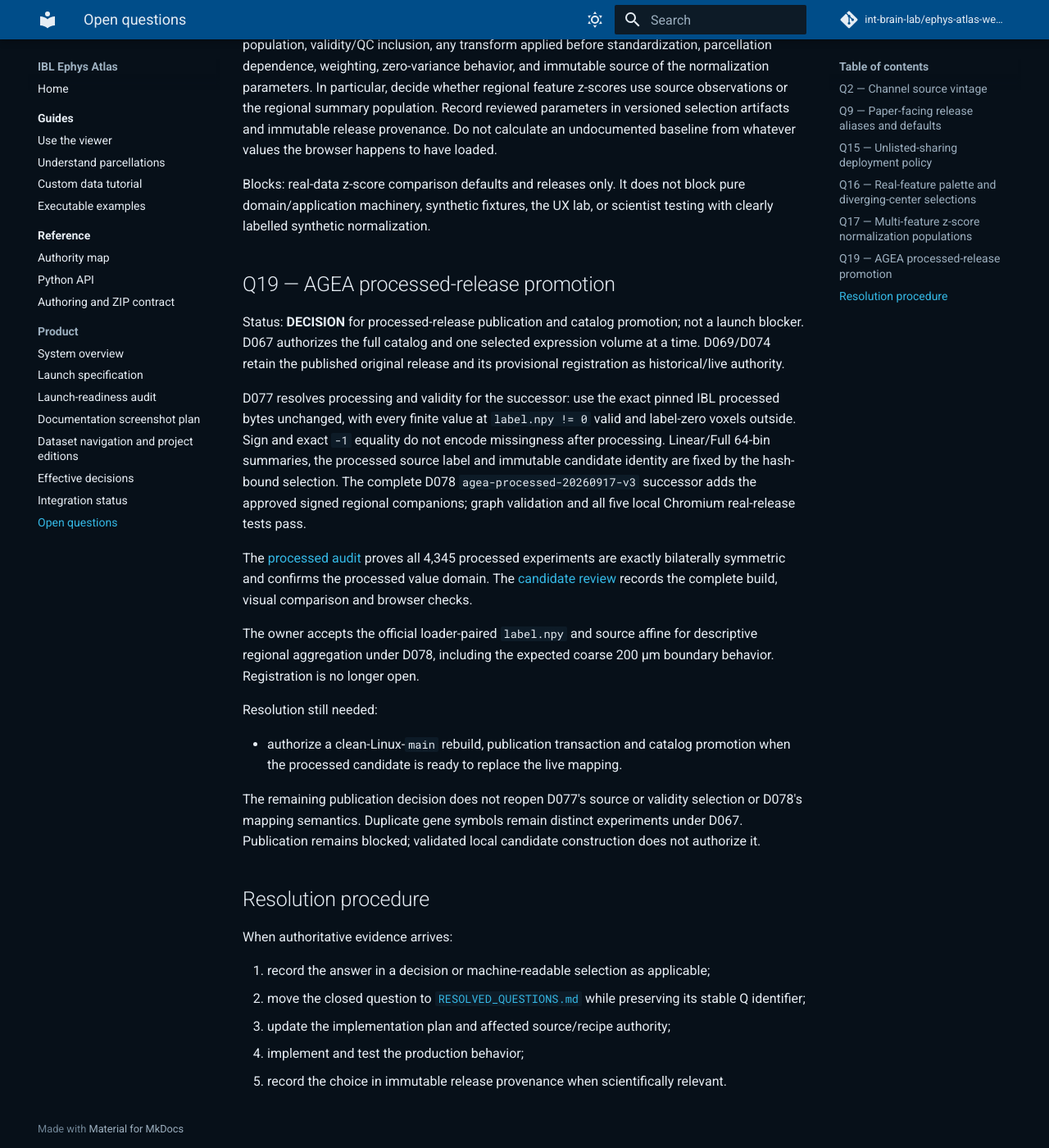
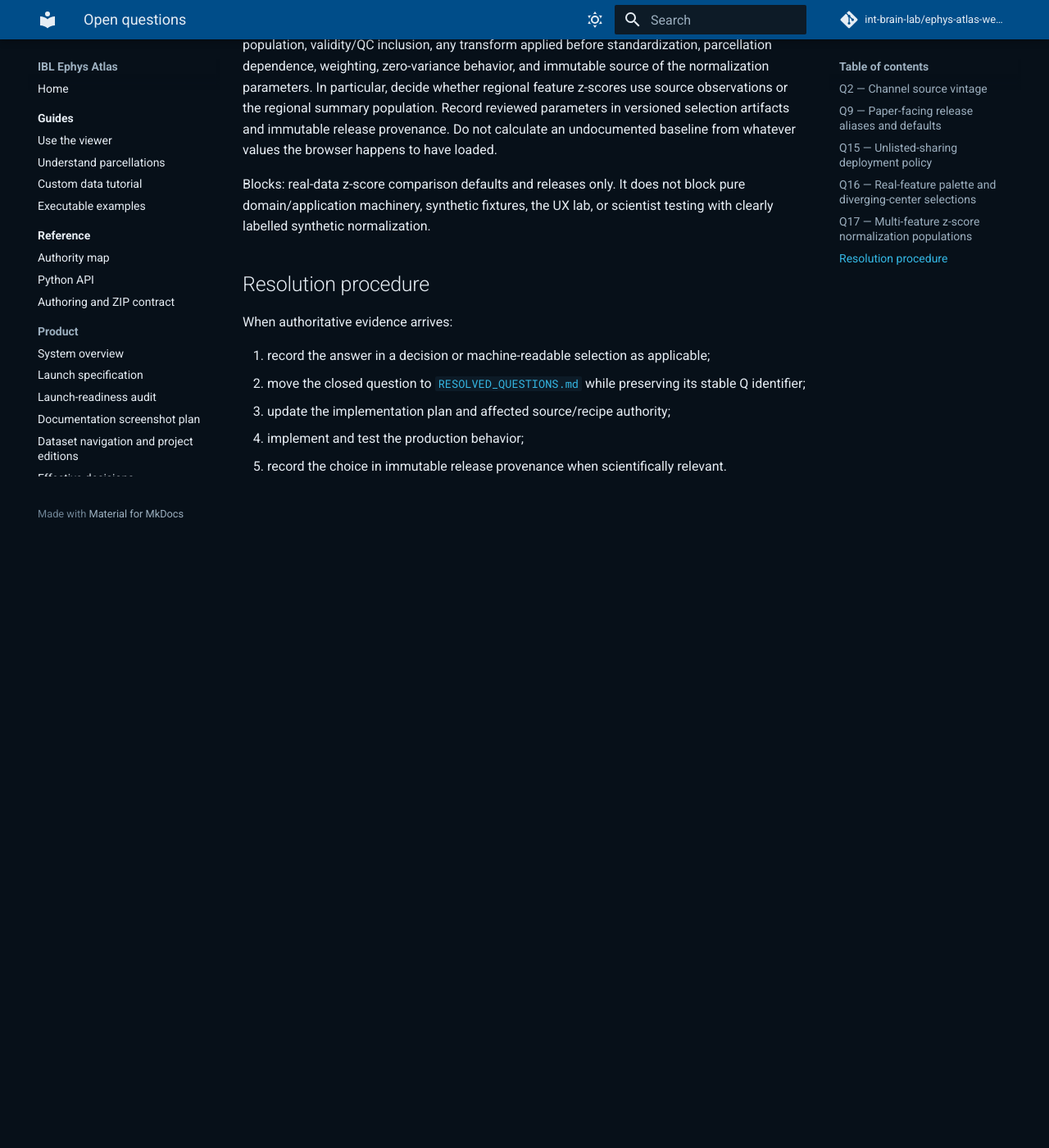
Before and after one commit to int-brain-lab/ephys-atlas-web-v2, an MkDocs documentation site: the page built from docs/OPEN_QUESTIONS.md, in a window 1280 px wide and 1400 px high, scrolled down 2491 px. Shown: the whole window at 82% size. Built offline with MkDocs 1.6.1 and Material for MkDocs 9.7.7, drawn with Linux system fonts in a browser that asks for light colours; comment, search, counter and statistics services are not loaded; after the commit the page ends 3141 px from its top, so only the background shows below that.

Commit message:
Authorize regional volume production promotion

```diff
--- a/docs/OPEN_QUESTIONS.md
+++ b/docs/OPEN_QUESTIONS.md
@@ -123,41 +123,6 @@ block pure domain/application machinery, synthetic fixtures, the UX lab, or
 scientist testing with clearly labelled synthetic normalization.
 
 
-## Q19 — AGEA processed-release promotion
-
-Status: **DECISION** for processed-release publication and catalog promotion;
-not a launch blocker. D067 authorizes the full catalog and one
-selected expression volume at a time. D069/D074 retain the published original
-release and its provisional registration as historical/live authority.
-
-D077 resolves processing and validity for the successor: use the exact pinned
-IBL processed bytes unchanged, with every finite value at `label.npy != 0`
-valid and label-zero voxels outside. Sign and exact `-1` equality do not encode
-missingness after processing. Linear/Full 64-bin summaries, the processed
-source label and immutable candidate identity are fixed by the hash-bound
-selection. The complete D078 `agea-processed-20260917-v3` successor adds the
-approved signed regional companions; graph validation and all five local
-Chromium real-release tests pass.
-
-The [processed audit](data/AGEA_PROCESSED_SOURCE_AUDIT.json) proves all 4,345
-processed experiments are exactly bilaterally symmetric and confirms the
-processed value domain. The [candidate review](data/AGEA_PROCESSED_REVIEW.md)
-records the complete build, visual comparison and browser checks.
-
-The owner accepts the official loader-paired `label.npy` and source affine for
-descriptive regional aggregation under D078, including the expected coarse
-200 µm boundary behavior. Registration is no longer open.
-
-Resolution still needed:
-
-- authorize a clean-Linux-`main` rebuild, publication transaction and catalog
-  promotion when the processed candidate is ready to replace the live mapping.
-
-The remaining publication decision does not reopen D077's source or validity
-selection or D078's mapping semantics. Duplicate gene symbols remain distinct
-experiments under D067. Publication remains blocked; validated local candidate
-construction does not authorize it.
-
 ## Resolution procedure
 
 When authoritative evidence arrives:
```
Also changed, not shown: docs/DECISIONS.md (+25 -2 lines), docs/IMPLEMENTATION_PLAN.md (+6 -5 lines), docs/INTEGRATION_STATUS.md (+5 -5 lines), docs/RESOLVED_QUESTIONS.md (+1 -0 lines), 1 other file.
